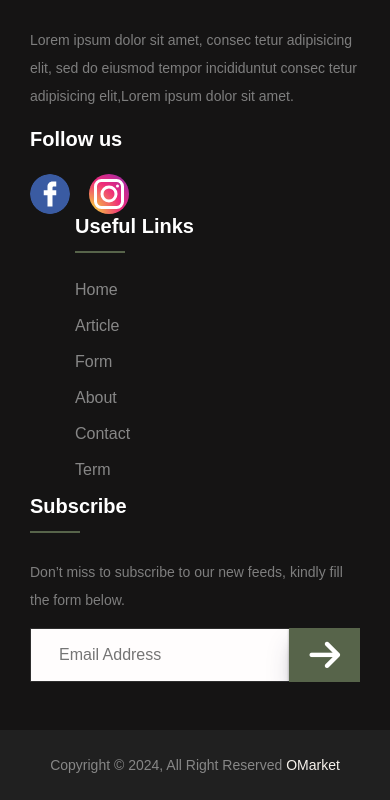
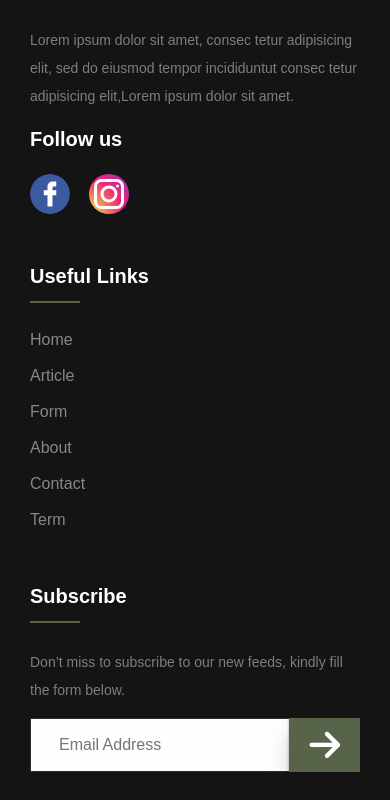
Before and after one commit to TheMaxium69/OMarket, a PHP site: page / in a window 390 px wide. Shown: the part 2933-3733 px from the top of the page. Run offline with PHP 8.4, Linux system fonts and the light colour scheme; some libraries are stand-ins or nearby versions; some web fonts are replaced.

Commit message:
responsive footer
presque fini il ne manque plus qu'un icone à modifier

```diff
--- a/composant/footer.phtml
+++ b/composant/footer.phtml
@@ -49,7 +49,7 @@
                             </div>
                         </div>
                     </div>
-                    <div class="col-xl-4 col-lg-4 col-md-6 mb-30" style="padding-left: 60px">
+                    <div class="col-xl-4 col-lg-4 col-md-6 mb-30 widget">
                         <div class="footer-widget">
                             <div class="footer-widget-heading">
                                 <h3>Useful Links</h3>
--- a/css/footer.css
+++ b/css/footer.css
@@ -163,6 +163,10 @@
     text-transform: capitalize;
     }
 
+    .widget {
+        padding-left: 60px;
+    }
+
 
     /* Subscribe Form */
 
@@ -234,3 +238,37 @@
     font-size: 14px;
     color: #878787;
     }
+
+    /* Responsive */
+
+@media (max-width: 1200px) {
+
+}
+
+@media (max-width: 992px) {
+
+    .footer-social-icon {
+        margin-bottom: 50px;
+
+    }
+    .widget {
+        margin-bottom: 40px;
+        padding-left: 15px !important;
+
+    }
+
+
+
+}
+
+@media (max-width: 602px) {
+
+}
+
+@media (max-width: 548px) {
+
+}
+
+@media (max-width: 377px) {
+
+}
```
Also changed, not shown: css/navbar.css (+5 -5 lines).
